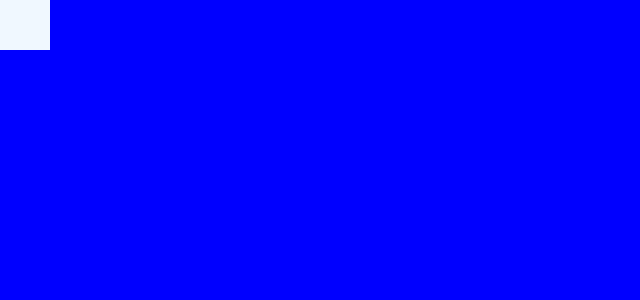
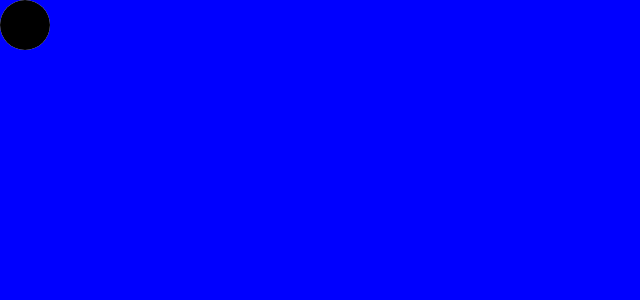
Before and after one commit to thugperfect/Java-Dsa-Problems, a React (Create React App) app: page / in a window 1280 px wide. Shown: the top 300 px of the page, without its empty margins (0-640 px from the left). Built offline with nearby package versions, Linux system fonts and the light colour scheme.

Commit message:
btn to toggle click

```diff
--- a/src/App.css
+++ b/src/App.css
@@ -8,6 +8,7 @@
 .navbar-wrapper{
 width: 50px;
 height: 50px;
+border-radius: 100%;
 background-color: aliceblue;
 position: absolute;
 }
@@ -23,3 +24,10 @@ position: absolute;
   min-height: 100vh;
   background-color: blue;
 }
+.navbar-back-btn{
+  width: 50px;
+  height: 50px;
+  background-color: black;
+  border-radius: 100%;
+
+}
--- a/src/App.js
+++ b/src/App.js
@@ -11,7 +11,9 @@ var i = 1;
   }
   return (
     <div className="App">
-      <div className="navbar-wrapper" onClick={handleclick}></div>
+      <div className={(click) ? "navbar-wrapper-change" : "navbar-wrapper"} >
+      <div onClick={handleclick} className='navbar-back-btn'></div>
+      </div>
       <div className="body"></div>
     </div>
   );
```
